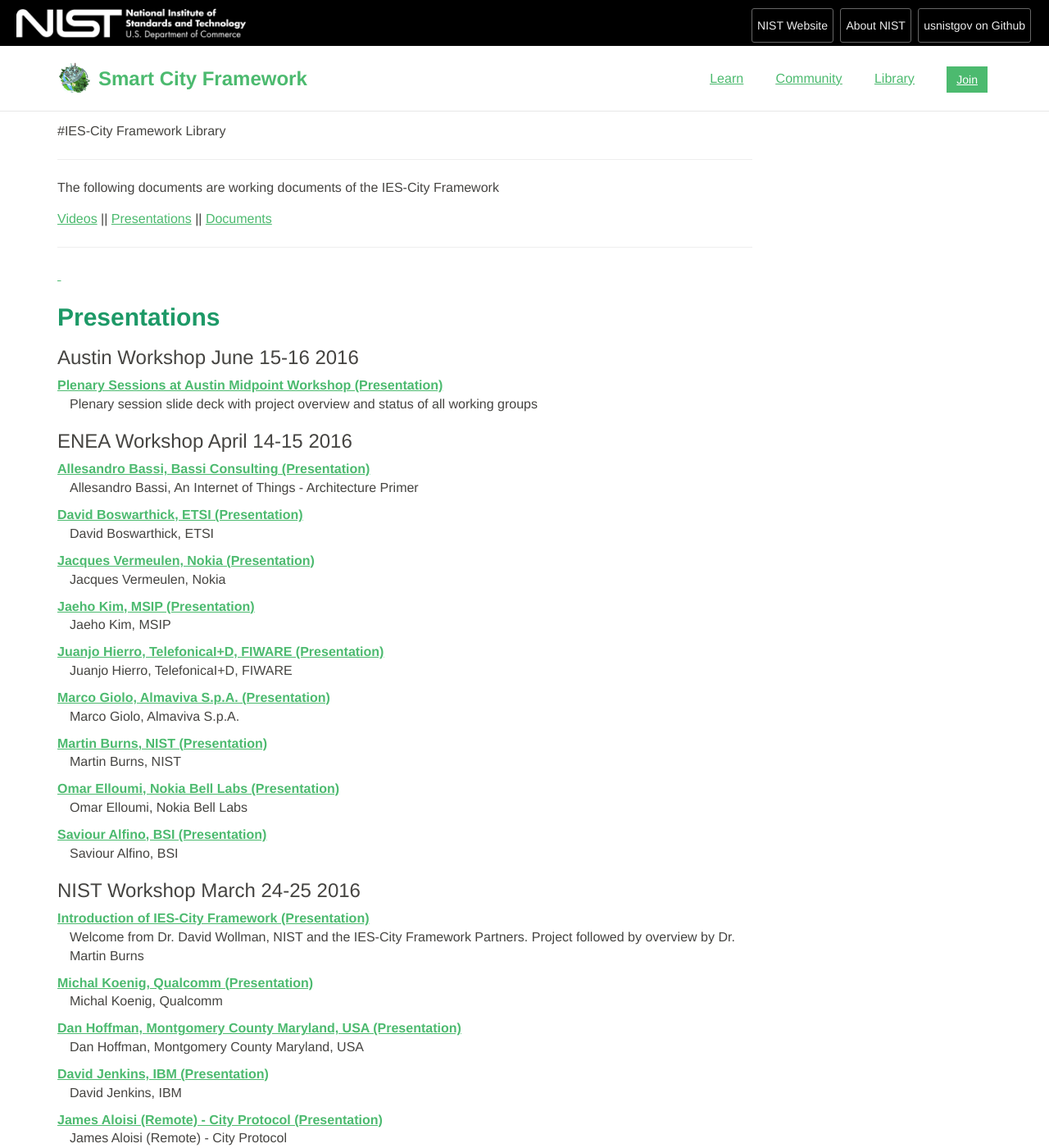
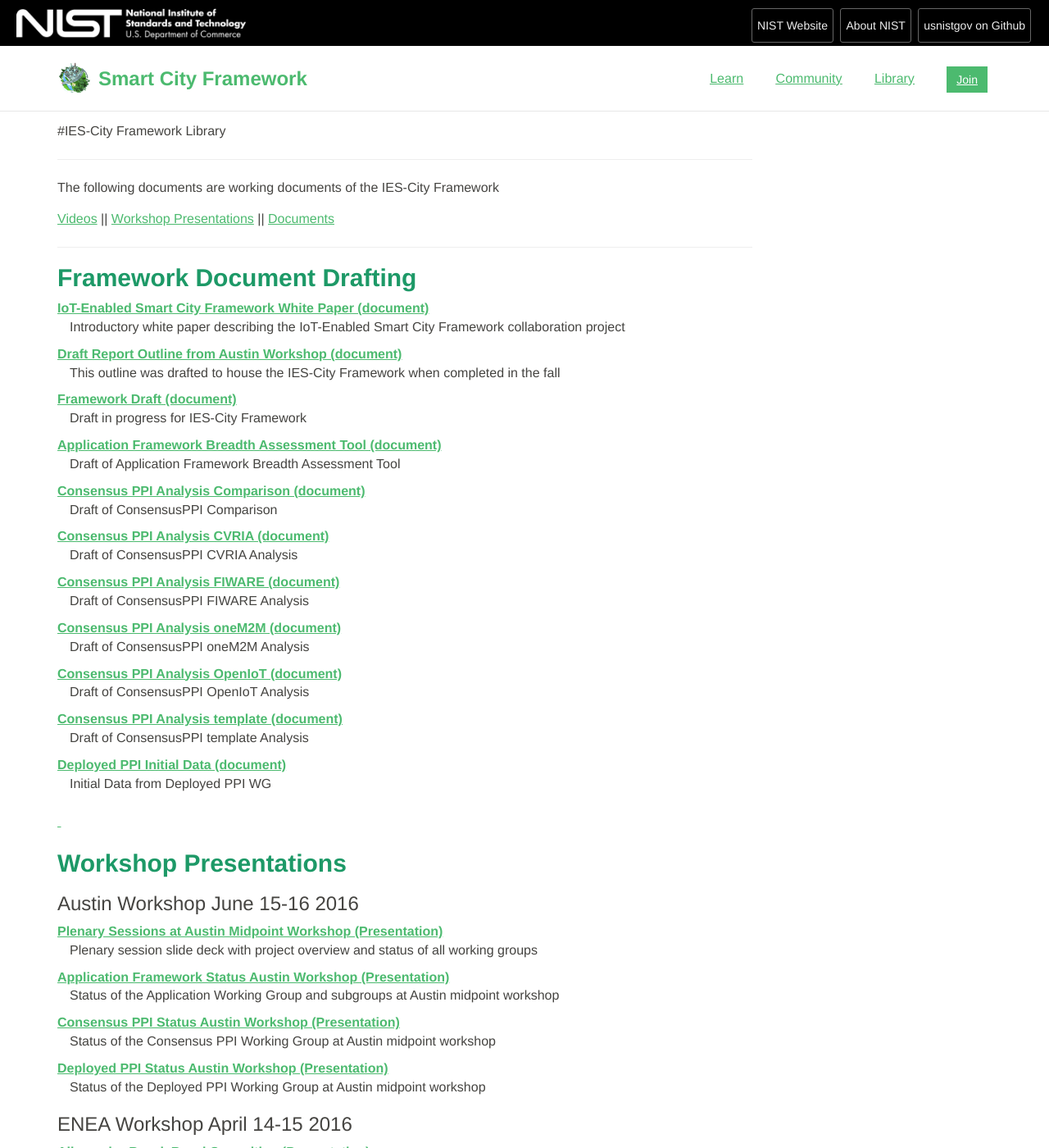
Before and after one commit to usnistgov/smartcitiesarchitecture, a Jekyll site: the page built from library/index.md, in a window 1280 px wide and 1400 px high. Shown: the whole window at 82% size. Built offline with Jekyll 4.4.1, drawn with Linux system fonts in a browser that asks for light colours; some of the changed text lies outside the part shown.

Commit message:
added framework artifacts

```diff
--- a/_data/documents.yml
+++ b/_data/documents.yml
@@ -9,6 +9,9 @@
 #   team: NistPagesTemplate Team id -- NistPagesTemplate for all
 #   featured: true (if item should be featured)
 
+#######################################
+# smartcityframework
+#######################################
 - name: "IoT-Enabled Smart City Framework White Paper"
   description: "Introductory white paper describing the IoT-Enabled Smart City Framework collaboration project"
   category: "document"
@@ -16,6 +19,81 @@
   md5: 64a6e0f7e008cf32582c2cc90bd800ee
   sha512: 5a847db2ed8ed58747cfe51f0253fe7ff20d0de8593c21fde79653e246fcb57ccef660cfb6a114f8e731dd0f5b8bcefad61102a36656992e4680d58602360d5f
   team: smartcityframework
+- name: "Draft Report Outline from Austin Workshop"
+  description: "This outline was drafted to house the IES-City Framework when completed in the fall"
+  category: "document"
+  url: https://s3.amazonaws.com/nist-sgcps/smartcityframework/files/ies-city_framework/IES-CityFrameworkReportOutline_20160616.docx
+  md5: 7650ceb27b16ffe4b3df078a1d24a636
+  sha512: cadc38b0efb27737d611e3e56453d58f7eaaa40e284dde1988b3d8b41dfe48129899ff03fcfaf4cf389283f992168e4be8ff57073f10b69d5cc88ec1f2a63d72
+  team: smartcityframework
+
+- name: "Framework Draft"
+  description: "Draft in progress for IES-City Framework"
+  category: "document"
+  url: https://s3.amazonaws.com/nist-sgcps/smartcityframework/ies-city_framework/IES-CityFrameworkdraft.docx
+  md5: d662fcbd673a46dbc95e8af4eb187769
+  sha512: 99c89f5d222e1eed52ed13d9561fbb6b9b5a2cb8984855ad79469be3fff529332dff51b55df2544d51e00cad0dce62522a2f66998ede8cdfb5fc9b4ed3ac28b1
+  team: smartcityframework
+- name: "Application Framework Breadth Assessment Tool"
+  description: "Draft of Application Framework Breadth Assessment Tool"
+  category: "document"
+  url: https://s3.amazonaws.com/nist-sgcps/smartcityframework/ies-city_framework/TechnicalArtifacts/ApplicationFramework_BreadthAssessmentTool.xlsm
+  md5: e810dd4967811456e23cc50e31b5982a
+  sha512: 4c5387a9fda766d04ffec94101a3b530845f856f29926b2b5b7c40d89f4677eee7a8a6af70ef788833c661fab8ead43328e031644c70fda9c2b66e195d12ed91
+  team: smartcityframework
+- name: "Consensus PPI Analysis Comparison"
+  description: "Draft of ConsensusPPI Comparison"
+  category: "document"
+  url: https://s3.amazonaws.com/nist-sgcps/smartcityframework/ies-city_framework/TechnicalArtifacts/ConsensuPPIAnalysis_Comparison.xlsm
+  md5: 73515668c08dffabf89117fe31b8496f
+  sha512: d17e01695945ad8f767a8a061ff722ee53ccd766fc525ca884cf05aa45304173e532105a35c2f75660f0ffdcc6d52f97fb9e32b43d80c7cc3b548ef49adc3fb5
+  team: smartcityframework
+- name: "Consensus PPI Analysis CVRIA"
+  description: "Draft of ConsensusPPI CVRIA Analysis"
+  category: "document"
+  url: https://s3.amazonaws.com/nist-sgcps/smartcityframework/ies-city_framework/TechnicalArtifacts/ConsensuPPIAnalysis_CVRIA.xlsm
+  md5: dae4f794d3e72ef6f75d1d9337cb6515
+  sha512: 27838bc7a86ea4dea0a5f3ce903563dde342a48bc1b36a0384e399b4294065ad3afcca11aa11419e99609e96628fbc641be742b79de29969b26627350d39a8ba
+  team: smartcityframework
+- name: "Consensus PPI Analysis FIWARE"
+  description: "Draft of ConsensusPPI FIWARE Analysis"
+  category: "document"
+  url: https://s3.amazonaws.com/nist-sgcps/smartcityframework/ies-city_framework/TechnicalArtifacts/ConsensuPPIAnalysis_FIWARE.xlsm
+  md5: 86cdc6f31fb189f078847011bb6c0822
+  sha512: 73a9ed39d8dd6736076df92170959d3cfb23fbf149ec64425973ddc15b8a9c5c66e368ae5d652e72a53e59de29bab715cc704bf88fa5a114ea419b27c5934c13
+  team: smartcityframework
+- name: "Consensus PPI Analysis oneM2M"
+  description: "Draft of ConsensusPPI oneM2M Analysis"
+  category: "document"
+  url: https://s3.amazonaws.com/nist-sgcps/smartcityframework/ies-city_framework/TechnicalArtifacts/ConsensuPPIAnalysis_oneM2M.xlsm
+  md5: ab1f763ccf1a605451a21e8c4270175c
+  sha512: 5bd607e78376cf302d91b9699904de0591b945c3db677680e2154f493468536f420cf50a1030481b7d86b7bd7df583abc27393f4493977e62abd7157b2f5cb33
+  team: smartcityframework
+- name: "Consensus PPI Analysis OpenIoT"
+  description: "Draft of ConsensusPPI OpenIoT Analysis"
+  category: "document"
+  url: https://s3.amazonaws.com/nist-sgcps/smartcityframework/ies-city_framework/TechnicalArtifacts/ConsensuPPIAnalysis_OpenIoT.xlsm
+  md5: 4ef2935b45c5bc94f4f1070cf5b1dbfb
+  sha512: b863ccd88072cfcab310e34bfb1faffe545684db2095faeb29037c438486843e01c49ce2d7707511aac84bcc3dba8eed753c0c57cdd214d7d8e5ea1b00d850b8
+  team: smartcityframework
+- name: "Consensus PPI Analysis template"
+  description: "Draft of ConsensusPPI template Analysis"
+  category: "document"
+  url: https://s3.amazonaws.com/nist-sgcps/smartcityframework/ies-city_framework/TechnicalArtifacts/ConsensuPPIAnalysis_template.xlsm
+  md5: c03a9083b3f86570936fe1f0fbdac1cc
+  sha512: 55b48ffe383e01afd01782e9bda42c31dedd3b8fe063ee993b36c91655e5140e88562156691f2285f714af2331a3154d3f5da6af88849a6856441c24df9152e7
+  team: smartcityframework
+- name: "Deployed PPI Initial Data"
+  description: "Initial Data from Deployed PPI WG"
+  category: "document"
+  url: https://s3.amazonaws.com/nist-sgcps/smartcityframework/ies-city_framework/TechnicalArtifacts/DeployedPPI_InputData.xlsx
+  md5: f8211c23444faf6a2ac909c73f760365
+  sha512: 15ff569eecacfb291f5529238360190e10edc38d75e0872823a0587a722a7ad0d5be8d034f6efa6901689cf640628fe2fa8bc0638d395cb518125a54ee5be9e2
+  team: smartcityframework
+
+#######################################
+# smartcityframeworkkickoffworkshopnist
+#######################################
 - name: "Introduction of IES-City Framework"
   description: "Welcome from Dr. David Wollman, NIST and the IES-City Framework Partners. Project followed by overview by Dr. Martin Burns"
   category: "presentation"
@@ -72,6 +150,10 @@
   md5: f1cdfa5b0b8b34d64debe06afefce03e
   sha512: 627df21232727b214b0b3a0a7cc5575563288795d8d2023206de95c8e7c4923933ae4533825f62fc468b7ee605ca18368714e774ff67d985599570015d559043
   team: smartcityframeworkkickoffworkshopnist
+
+#######################################
+# smartcityframeworkkickoffworkshopenea
+#######################################
 - name: "Allesandro Bassi, Bassi Consulting"
   description: "Allesandro Bassi, An Internet of Things - Architecture Primer"
   category: "presentation"
@@ -135,6 +217,10 @@
   md5: 201ac1a117e9de5655f6934b5c7e6e2e
   sha512: 211900e733239a8e5c36c2c2453697944463d7692786f8dc4d397c6ef7610589bd1b2c69253ef284ff213de23a31267bf4bab152912f105fb5e0aac3d108dc52
   team: smartcityframeworkkickoffworkshopenea
+
+#######################################
+# applicationframework
+#######################################
 - name: "DI210-006-v2-ApplicationFrameworks-IES-City-April15th.pptx"
   description: "Discussion in working group at workshop"
   category: "document"
@@ -149,6 +235,16 @@
   md5: e7a1f4018195b2f909acc1bc3db22c25
   sha512: 219f916140c45bc648341a4040ab3140ed71dee4bcc3dade7cf9c0db52122e883186ad09e8cc2d42408e3045281078c243d816a274081c4ff8406d7d0defa058
   team: applicationframework
+- name: "NIST-IES-City-IntroductionToWG1-May6.pdf"
+  description: "Initial thoughts on each of three sub-workgroups for the Application Framework working group."
+  category: "document"
+  url: https://s3.amazonaws.com/nist-sgcps/smartcityframework/files/WorkingGroups/ApplicationFramework/NIST-IES-City-IntroductionToWG1-May6.pdf
+  md5: b831afbdc0e5ba80a64654f46af37f60
+  sha512: e832dc574654e067b9a660c1d2569ab8e53c72de038e6d078b8892af9d893aff918038d6fd40c3fe881956593e870b2648918606f44a348e9391ea4107b8eae0
+  team: applicationframework
+#######################################
+# consensusppi
+#######################################
 - name: "AspectsConcerns_20160418.xlsm"
   description: "Draft spreadsheet of CPS Framework Extended Concerns"
   category: "document"
@@ -177,13 +273,20 @@
   md5: bca28269a4a30ad5c2b89bc99e19cfb5
   sha512: 43680c7c7605bbfdb40ac30dae3d4b949010e3e89208b6384d8edbaa51185f0ac4eb275b014deea01581cf75bc1b84a91520a7b18799ffe2f7b61a3f45a2db82
   team: consensusppi
-- name: "NIST-IES-City-IntroductionToWG1-May6.pdf"
-  description: "Initial thoughts on each of three sub-workgroups for the Application Framework working group."
+#######################################
+# deployedppi
+#######################################
+- name: "Draft interview questions"
+  description: "Smart City Interview questions draft 20160615"
   category: "document"
-  url: https://s3.amazonaws.com/nist-sgcps/smartcityframework/files/WorkingGroups/ApplicationFramework/NIST-IES-City-IntroductionToWG1-May6.pdf
-  md5: b831afbdc0e5ba80a64654f46af37f60
-  sha512: e832dc574654e067b9a660c1d2569ab8e53c72de038e6d078b8892af9d893aff918038d6fd40c3fe881956593e870b2648918606f44a348e9391ea4107b8eae0
-  team: applicationframework
+  url: https://s3.amazonaws.com/nist-sgcps/smartcityframework/files/WorkingGroups/DeployedPPI/Smart_City_User_Interview_Questions_20160615-2.doc
+  md5: c80f72d7f74b74fc12aec5ccca8b081b
+  sha512: db254582b55254f4c1c8849f28d517c2b0104f00ab7dc06c90cef8f271826d25811d18bfc379220cce2d03ff9804fff43f01763648e72c672793e3b74f48e5dc
+  team: deployedppi
+
+#######################################
+# austinmidpoint
+#######################################
 - name: "Plenary Sessions at Austin Midpoint Workshop"
   description: "Plenary session slide deck with project overview and status of all working groups"
   category: "presentation"
@@ -197,32 +300,18 @@
   url: https://s3.amazonaws.com/nist-sgcps/smartcityframework/files/WorkingGroups/ApplicationFramework/NIST-IES-City-WG1-3Subgroups-Jun15.pptx
   md5: d34dc6749a47b5946821e94ef17b8fbd
   sha512: 3af27cc0615280d24735e228860e9890712d02dbc4d4c3b1128f7c3ad381bf08ce25a0e264787c4cbe27a861e1c66873856088692cfbea6c1693464a6da98237
-  team: applicationframework
+  team: austinmidpoint
 - name: "Consensus PPI Status Austin Workshop"
   description: "Status of the Consensus PPI Working Group at Austin midpoint workshop"
   category: "presentation"
   url: https://s3.amazonaws.com/nist-sgcps/smartcityframework/files/WorkingGroups/ConsensusPPI/scf_consensus_update_plenary_201600615.pptx
   md5: 9aae52db44381452cd2f4dcae419f3f7
   sha512: b270e446d8e3db8c4e45f5fdb7d5d9f5ec81403fbdc863816042ff8f8d21f049d1f9dcc42551d668732536ba5868ca4427f1f369351150545a34a1b08a65c5d7
-  team: consensusppi
+  team: austinmidpoint
 - name: "Deployed PPI Status Austin Workshop"
   description: "Status of the Deployed PPI Working Group at Austin midpoint workshop"
   category: "presentation"
   url: https://s3.amazonaws.com/nist-sgcps/smartcityframework/files/WorkingGroups/DeployedPPI/Deployed_PPI_status_20160615.pptx
   md5: 77d71fef989cc30f012cf90a683e7acf
   sha512: 72d1eb7170e755663794df464b17279b91a70229b7649761ead111faf1538fd1b9e64677e5cbbfe5f5b395c80e77ead7d895d344a7f9495367a8b6c1065fb94e
-  team: deployedppi
-- name: "Draft interview questions"
-  description: "Smart City Interview questions draft 20160615"
-  category: "document"
-  url: https://s3.amazonaws.com/nist-sgcps/smartcityframework/files/WorkingGroups/DeployedPPI/Smart_City_User_Interview_Questions_20160615-2.doc
-  md5: c80f72d7f74b74fc12aec5ccca8b081b
-  sha512: db254582b55254f4c1c8849f28d517c2b0104f00ab7dc06c90cef8f271826d25811d18bfc379220cce2d03ff9804fff43f01763648e72c672793e3b74f48e5dc
-  team: deployedppi
-- name: "Draft Report Outline from Austin Workshop"
-  description: "This outline was drafted to house the IES-City Framework when completed in the fall"
-  category: "document"
-  url: https://s3.amazonaws.com/nist-sgcps/smartcityframework/files/ies-city_framework/IES-CityFrameworkReportOutline_20160616.docx
-  md5: 7650ceb27b16ffe4b3df078a1d24a636
-  sha512: cadc38b0efb27737d611e3e56453d58f7eaaa40e284dde1988b3d8b41dfe48129899ff03fcfaf4cf389283f992168e4be8ff57073f10b69d5cc88ec1f2a63d72
-  team: smartcityframework
+  team: austinmidpoint
--- a/library/index.md
+++ b/library/index.md
@@ -9,12 +9,29 @@
 
 <p>The following documents are working documents of the IES-City Framework</p>
 
-<a href="#video">Videos</a> || <a href="#presentation">Presentations</a> || <a href="#document">Documents</a>
+<a href="#video">Videos</a> || <a href="#presentation">Workshop Presentations</a> || <a href="#document">Documents</a>
 <hr />
+
+
+## Framework Document Drafting
+<dl>
+{% for document in site.data.documents %}
+  {% if document.team == "smartcityframework" %}
+
+  <dt>
+    <a href="{{document.url}}" >
+    {{document.name}} ({{document.category}})</a>
+  </dt>
+  <dd>{{document.description}}</dd>
+
+  {% endif %}
+{% endfor %}
+</dl>
+
 
 <a id="Presentation">&nbsp;</a>
 
-## Presentations
+## Workshop Presentations
 
 
 ### Austin Workshop June 15-16 2016
```
